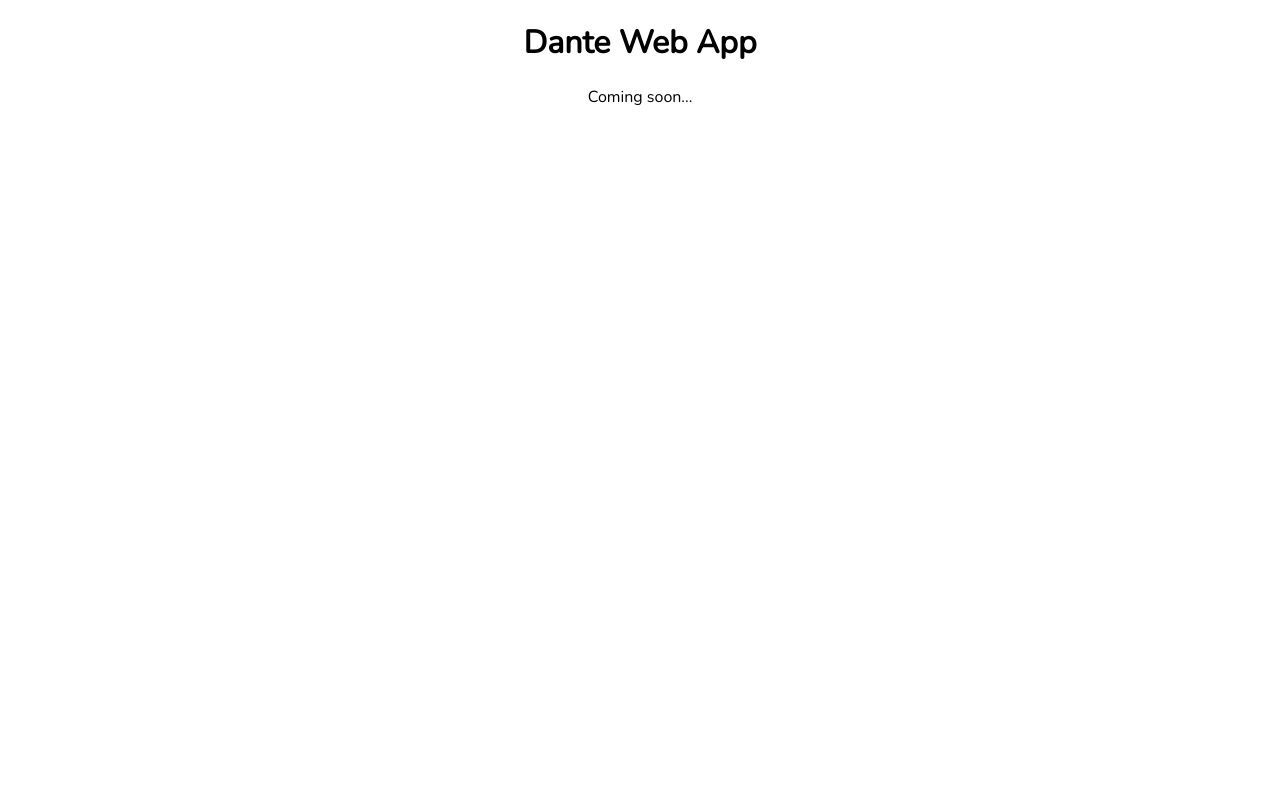
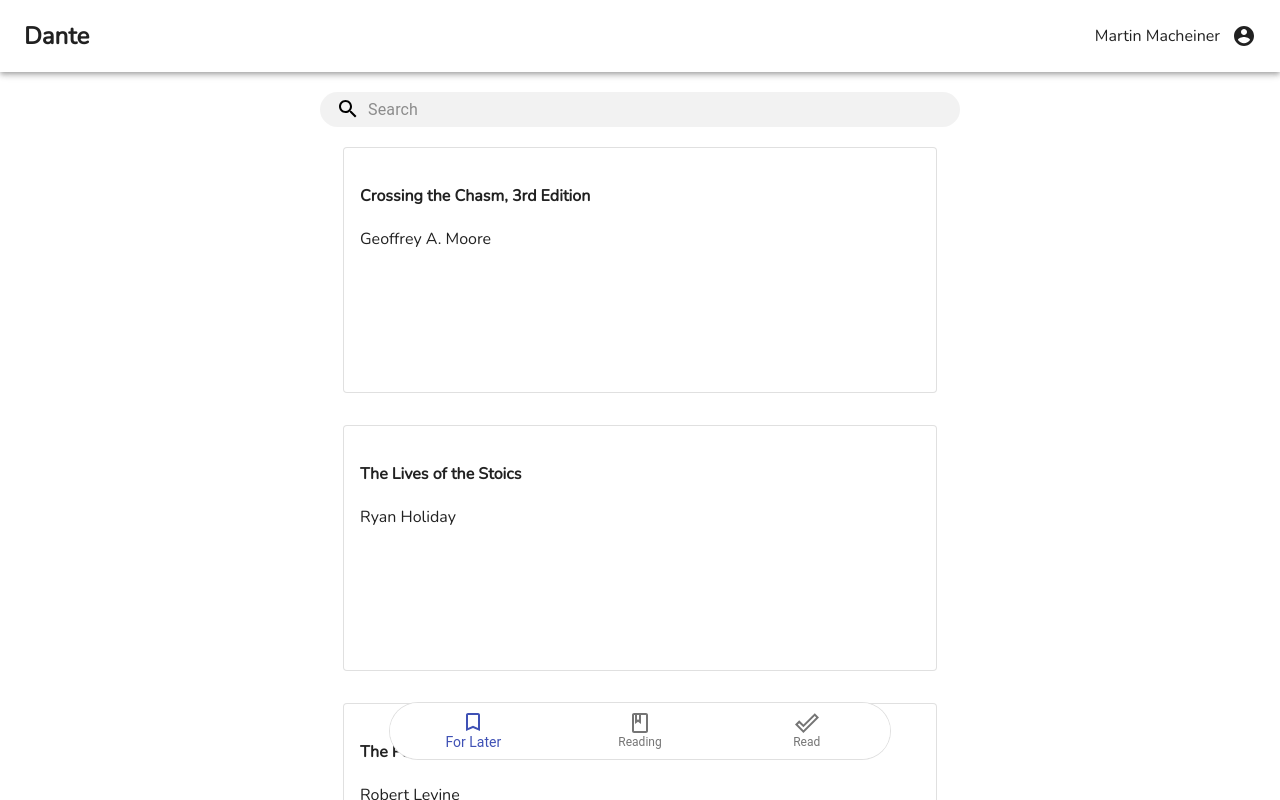
Before and after one commit to shockbytes/DanteWeb, a React (Create React App) app: page / in a window 1280 px wide. Shown: the top 800 px of the page. Built offline with nearby package versions, Linux system fonts and the light colour scheme.

Commit message:
Implement basic layout and connect it to a dummy datasource

```diff
--- a/package.json
+++ b/package.json
@@ -3,9 +3,13 @@
   "version": "0.1.0",
   "private": true,
   "dependencies": {
+    "@material-ui/core": "^4.11.2",
+    "@material-ui/icons": "^4.11.2",
+    "@material-ui/styles": "^4.11.2",
     "@testing-library/jest-dom": "^5.11.8",
     "@testing-library/react": "^11.2.2",
     "@testing-library/user-event": "^12.6.0",
+    "clsx": "^1.1.1",
     "react": "^17.0.1",
     "react-dom": "^17.0.1",
     "react-router": "^5.2.0",
--- a/public/404.html
+++ b/public/404.html
@@ -2,32 +2,87 @@
 <html>
 <head>
     <meta charset="utf-8">
+    <link rel="icon" href="favicon.svg" />
+    <link rel="stylesheet" type="text/css" href="//fonts.googleapis.com/css?family=Nunito"/>
     <meta name="viewport" content="width=device-width, initial-scale=1">
+    <meta name="theme-color" content="#fff" />
     <title>Page Not Found</title>
 
     <style media="screen">
-      body { background: #ECEFF1; color: rgba(0,0,0,0.87); font-family: Roboto, Helvetica, Arial, sans-serif; margin: 0; padding: 0; }
-      #message { background: white; max-width: 360px; margin: 100px auto 16px; padding: 32px 24px 16px; border-radius: 3px; }
-      #message h3 { color: #888; font-weight: normal; font-size: 16px; margin: 16px 0 12px; }
-      #message h2 { color: #ffa100; font-weight: bold; font-size: 16px; margin: 0 0 8px; }
-      #message h1 { font-size: 22px; font-weight: 300; color: rgba(0,0,0,0.6); margin: 0 0 16px;}
-      #message p { line-height: 140%; margin: 16px 0 24px; font-size: 14px; }
-      #message a { display: block; text-align: center; background: #039be5; text-transform: uppercase; text-decoration: none; color: white; padding: 16px; border-radius: 4px; }
-      #message, #message a { box-shadow: 0 1px 3px rgba(0,0,0,0.12), 0 1px 2px rgba(0,0,0,0.24); }
-      #load { color: rgba(0,0,0,0.4); text-align: center; font-size: 13px; }
+        body {
+            background: #ECEFF1;
+            color: rgba(0, 0, 0, 0.87);
+            font-family: Nunito, Roboto, Helvetica, Arial, sans-serif;
+            margin: 0;
+            padding: 0;
+        }
+
+        #message {
+            background: white;
+            max-width: 360px;
+            margin: 100px auto 16px;
+            padding: 32px 24px 16px;
+            border-radius: 30px;
+        }
+
+        #message h3 {
+            color: #888;
+            font-weight: normal;
+            font-size: 16px;
+            margin: 16px 0 12px;
+        }
+
+        #message h2 {
+            color: #2196f3;
+            font-weight: bold;
+            font-size: 16px;
+            margin: 0 0 8px;
+        }
+
+        #message h1 {
+            font-size: 22px;
+            font-weight: 300;
+            color: rgba(0, 0, 0, 0.6);
+            margin: 0 0 16px;
+        }
+
+        #message p {
+            line-height: 140%;
+            margin: 16px 0 24px;
+            font-size: 14px;
+        }
+
+        #message a {
+            display: block;
+            text-align: center;
+            background: #039be5;
+            text-transform: uppercase;
+            text-decoration: none;
+            color: white;
+            padding: 16px;
+            border-radius: 4px;
+        }
+
+        #message, #message a {
+            box-shadow: 0 1px 3px rgba(0, 0, 0, 0.12), 0 1px 2px rgba(0, 0, 0, 0.24);
+        }
+
         @media (max-width: 600px) {
-        body, #message { margin-top: 0; background: white; box-shadow: none; }
-        body { border-top: 16px solid #ffa100; }
+            body, #message {
+                margin-top: 0;
+                background: white;
+                box-shadow: none;
+            }
         }
     </style>
 </head>
 <body>
 <div id="message">
-      <h2>404</h2>
+    <h2>Error 404</h2>
     <h1>Page Not Found</h1>
     <p>The specified file was not found on this website. Please check the URL for mistakes and try again.</p>
     <h3>Why am I seeing this?</h3>
-      <p>This page was generated by the Firebase Command-Line Interface. To modify it, edit the <code>404.html</code> file in your project's configured <code>public</code> directory.</p>
+    <p>Unfortunately you are trying to access a page that is not publicly available to you. We're sorry for that.</p>
 </div>
 </body>
 </html>
--- a/public/index.html
+++ b/public/index.html
@@ -5,7 +5,7 @@
     <link rel="icon" href="%PUBLIC_URL%/favicon.svg" />
     <link rel="stylesheet" type="text/css" href="//fonts.googleapis.com/css?family=Nunito" />
     <meta name="viewport" content="width=device-width, initial-scale=1" />
-    <meta name="theme-color" content="#000000" />
+    <meta name="theme-color" content="#fff" />
     <meta
       name="description"
       content="Web site for the Dante Book Tracking App"
--- /dev/null
+++ b/src/components/api/ReadingState.js
@@ -0,0 +1,10 @@
+const READING_STATES = [
+    "READ_LATER",
+    "READING",
+    "READ",
+    "WISHLIST"
+]
+
+export function indexOfReadingState(state) {
+    return READING_STATES.indexOf(state)
+}
--- a/src/components/main/MainPage.js
+++ b/src/components/main/MainPage.js
@@ -1,10 +1,165 @@
 import './MainPage.css';
+import React from 'react';
+import {fade, makeStyles} from '@material-ui/core/styles';
+import AppBar from '@material-ui/core/AppBar';
+import Toolbar from '@material-ui/core/Toolbar';
+import IconButton from '@material-ui/core/IconButton';
+import AccountCircle from '@material-ui/icons/AccountCircle';
+import {
+    BottomNavigation,
+    BottomNavigationAction,
+    Card,
+    GridList, InputBase,
+} from "@material-ui/core";
+import ForLaterIcon from '@material-ui/icons/BookmarkBorder';
+import ReadingIcon from '@material-ui/icons/ClassOutlined';
+import ReadIcon from '@material-ui/icons/DoneOutline';
+import bookData from '../api/data.json'
+import SearchIcon from '@material-ui/icons/Search';
+import {indexOfReadingState} from '../api/ReadingState'
+
+const useStyles = makeStyles((theme) => ({
+    grow: {
+        flexGrow: 1,
+    },
+    sectionDesktop: {
+        display: 'flex',
+    },
+    sectionMobile: {
+        display: 'none',
+        [theme.breakpoints.up('md')]: {
+            display: 'flex',
+        },
+    },
+    search: {
+        position: 'relative',
+        borderRadius: 30,
+        backgroundColor: fade("#AAA", 0.15),
+        '&:hover': {
+            backgroundColor: fade("#AAA", 0.25),
+        },
+        top: 20,
+        marginRight: "auto",
+        marginLeft: "auto",
+        width: '50%',
+    },
+    searchIcon: {
+        padding: theme.spacing(0, 2),
+        height: '100%',
+        position: 'absolute',
+        pointerEvents: 'none',
+        display: 'flex',
+        alignItems: 'center',
+        justifyContent: 'center',
+    },
+    inputRoot: {
+        color: 'inherit',
+    },
+    inputInput: {
+        padding: theme.spacing(1, 1, 1, 0),
+        // vertical padding + font size from searchIcon
+        paddingLeft: `calc(1em + ${theme.spacing(4)}px)`,
+        transition: theme.transitions.create('width'),
+        width: '100%',
+        [theme.breakpoints.up('md')]: {
+            width: '20ch',
+        },
+    },
+    navigation: {
+        width: 300,
+        [theme.breakpoints.up('md')]: {
+            width: 500,
+        },
+        borderRadius: 30,
+        position: "fixed",
+        bottom: 40,
+        right: 0,
+        left: 0,
+        marginLeft: "auto",
+        marginRight: "auto"
+    },
+    content: {
+        padding: 40,
+    },
+    gridList: {
+        // Promote the list into his own layer on Chrome. This cost memory but helps keeping high FPS.
+        transform: 'translateZ(0)',
+        display: 'flex',
+        flexWrap: 'wrap',
+        justifyContent: 'space-around',
+        overflow: 'hidden',
+    },
+    tile: {
+        margin: 16
+    }
+}));
 
 function MainPage() {
+    const classes = useStyles();
+    const [value, setValue] = React.useState(0);
+
     return (
-        <div className="App">
-            <h1>Dante Web App</h1>
-            <p>Coming soon...</p>
+        <div className={classes.grow}>
+            <AppBar position="static" color="#FFF">
+                <Toolbar>
+                    <h2>Dante</h2>
+                    <div className={classes.grow}/>
+                    <div className={classes.sectionDesktop}>
+                        <p className={classes.sectionMobile}>Martin Macheiner</p>
+                        <IconButton
+                            edge="end"
+                            aria-label="account of current user"
+                            aria-haspopup="true"
+                            color="inherit"
+                        >
+                            <AccountCircle/>
+                        </IconButton>
+                    </div>
+                </Toolbar>
+            </AppBar>
+            <div className={classes.search}>
+                <div className={classes.searchIcon}>
+                    <SearchIcon/>
+                </div>
+                <InputBase
+                    placeholder="Search"
+                    classes={{
+                        root: classes.inputRoot,
+                        input: classes.inputInput,
+                    }}
+                    inputProps={{'aria-label': 'search'}}
+                />
+            </div>
+            <div className={classes.content}>
+                <GridList className={classes.gridList} cols={2.2} spacing={32}>
+                    {bookData.books
+                        .filter(book => {
+                            return indexOfReadingState(book.state) === value
+                        })
+                        .sort((a, b) => a.position - b.position)
+                        .map((book) => (
+                            <Card variant={"outlined"} className={classes.tile}>
+                                <h4>{book.title}</h4>
+                                <p>{book.author}</p>
+                            </Card>
+                        ))}
+                </GridList>
+            </div>
+
+            <Card className={classes.navigation} variant={"outlined"}>
+                <BottomNavigation
+                    value={value}
+                    onChange={(event, newValue) => {
+                        setValue(newValue);
+                    }}
+                    showLabels
+                >
+                    <BottomNavigationAction label="For Later" icon={<ForLaterIcon/>}/>
+                    <BottomNavigationAction label="Reading" icon={<ReadingIcon/>}/>
+                    <BottomNavigationAction label="Read" icon={<ReadIcon/>}/>
+                </BottomNavigation>
+            </Card>
+
         </div>
     );
 }
```
Also changed, not shown: 1 other file (tests, documents, lock files or other folders). Lines whose indentation alone changed are shown as unchanged.
